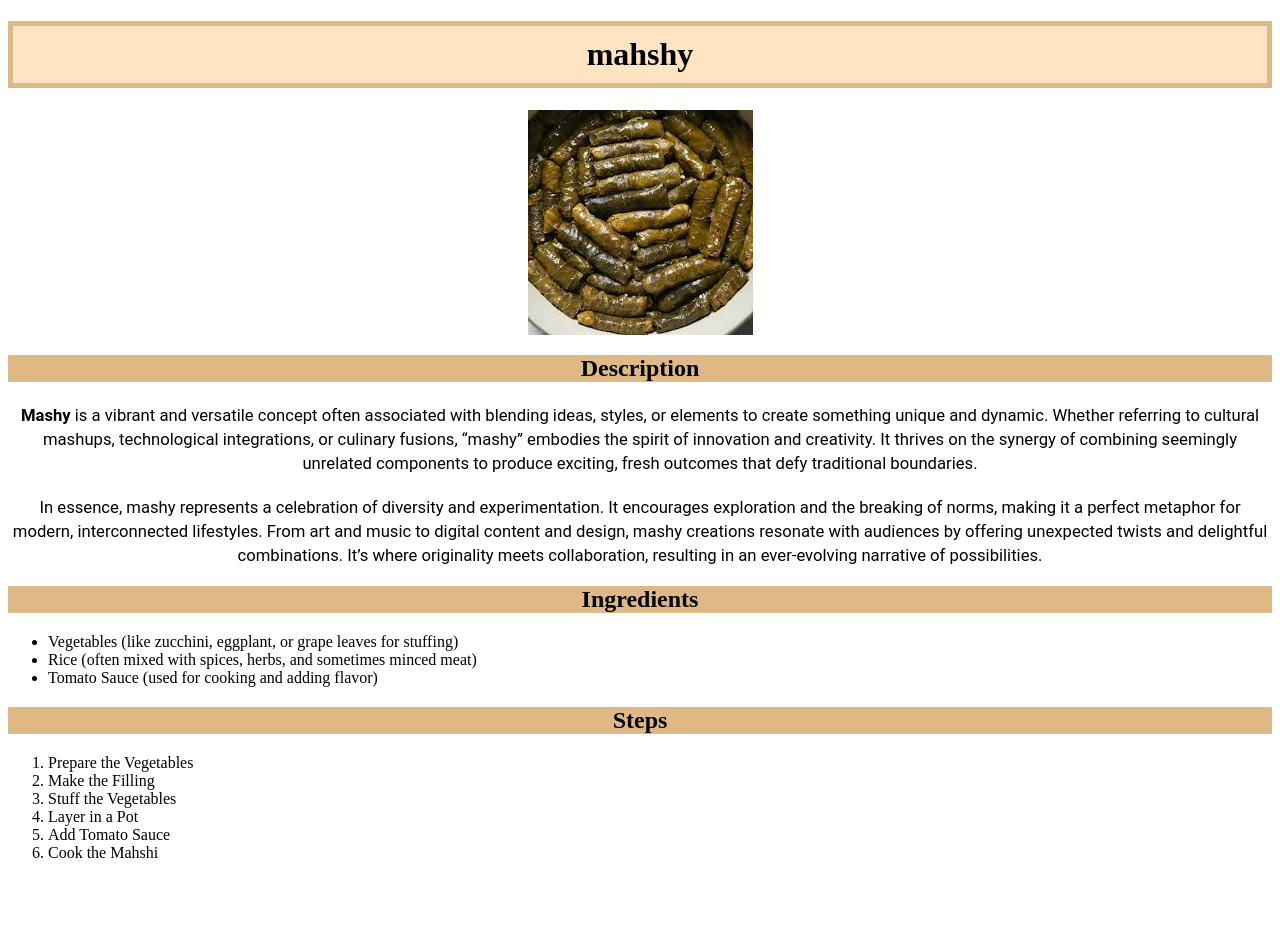
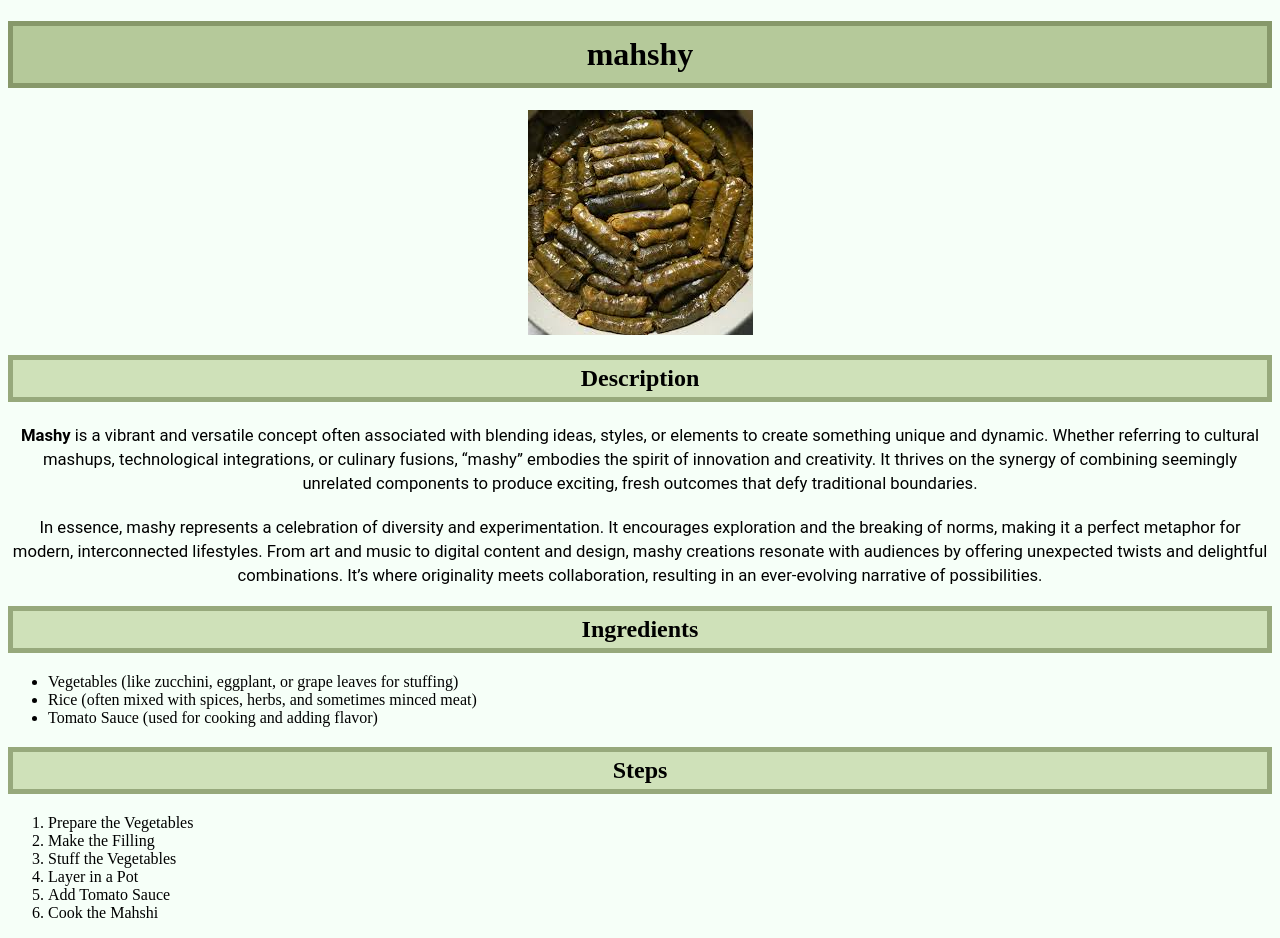
Before and after one commit to MEGZ112233/recipes, a plain HTML site: page RecipeInfo/mahshy.html in a window 1280 px wide. Before the commit the page ends 878 px from the top, so only its background shows below. Drawn offline with Linux system fonts and the light colour scheme.

Commit message:
make_it_beutifulv3

```diff
--- a/RecipeInfo/style.css
+++ b/RecipeInfo/style.css
@@ -1,6 +1,9 @@
 #imgid {
     display: block;
     margin: 0 auto;
+}
+body{
+    background-color: #f6fff8 ;
 }
 p{
     color: black;
@@ -9,14 +12,15 @@ p{
     font-size: 20px;
 }
 h2{
-    background-color:burlywood;
+    background-color:#cfe1b9;
     background-blend-mode: color-dodge;
     text-align: center;
-
+    border: 5px solid #97a97c ;
+    padding: 5px;
 }
 h1{
     text-align: center;
-    background-color: bisque;
-    border: 5px solid burlywood ;
+    background-color: #b5c99a ;
+    border: 5px solid #87986a ;
     padding: 10px;
 }
```
